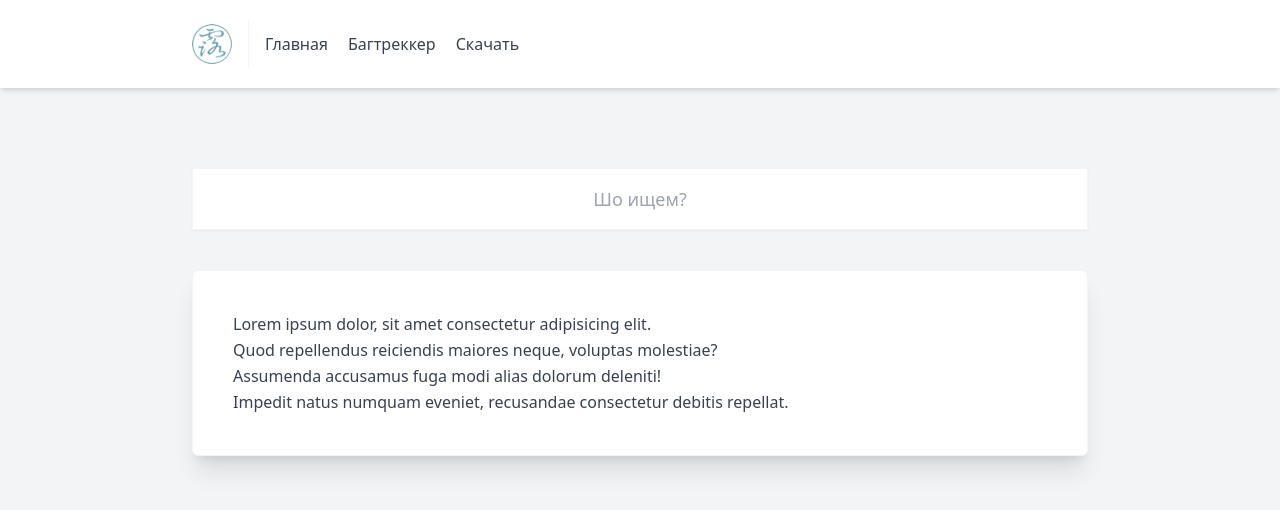
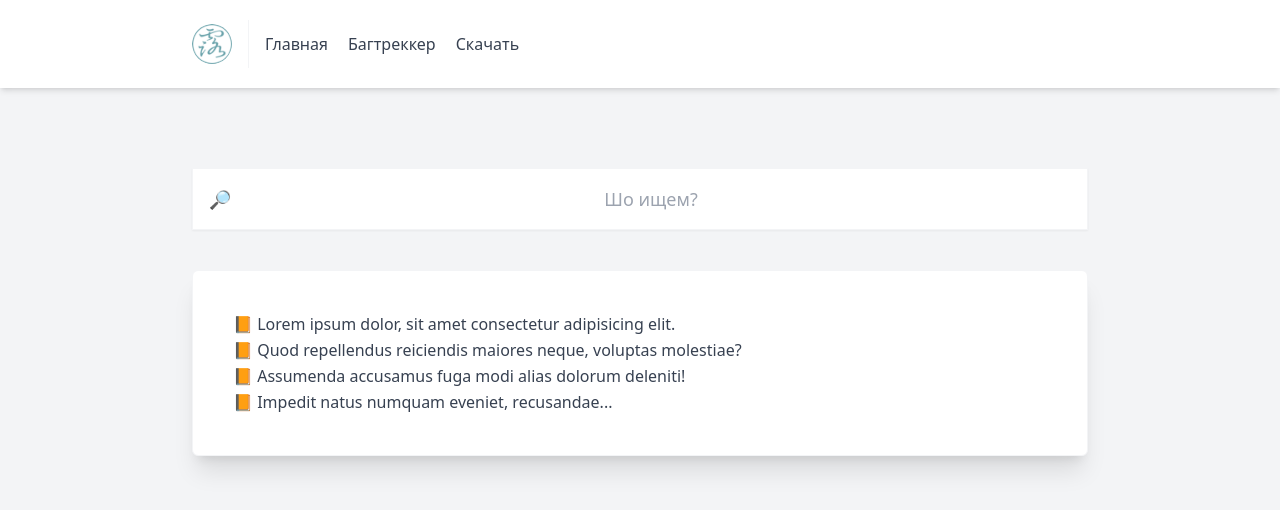
Before and after one commit to nyars-jiten/nyars, a Vue app: page /search-home in a window 1280 px wide. Shown: the top 510 px of the page. Built offline with nearby package versions, Linux system fonts and the light colour scheme.

Commit message:
improve locals & search home

```diff
--- a/src/components/search/the-input.vue
+++ b/src/components/search/the-input.vue
@@ -1,10 +1,13 @@
 <template>
-	<section>
+	<section
+		class="focus-within:scale-105 focus-within:shadow-2xl duration-150 ease-in-out border border-gray-100 text-lg shadow-sm bg-white flex items-center p-4"
+	>
+		<span class="select-none">🔎</span>
 		<input
 			v-model="store.request"
 			type="text"
-			class="focus:scale-105 focus:shadow-2xl outline-none duration-300 ease-in-out w-full border border-gray-100 text-lg text-center p-4 shadow-sm"
-			:placeholder="$t('search.input')"
+			class="text-center outline-none w-full"
+			:placeholder="$t(MessagesNames.SearchInput)"
 			@keydown.enter="searchImmediately"
 		/>
 	</section>
@@ -17,6 +20,7 @@
 
 	import { RouteName } from "@/rotuer/route-name";
 	import { useSearch } from "@/stores/search";
+	import { MessagesNames } from "@/locale/messages-names";
 
 	const store = useSearch();
 	const router = useRouter();
@@ -48,6 +52,8 @@
 
 		if (typeof request == "string") store.request = request;
 	});
+
+	// https://youtu.be/ERa9y6daDFY
 </script>
 
 <style scoped></style>
--- a/src/components/the-header.vue
+++ b/src/components/the-header.vue
@@ -10,12 +10,20 @@
 			</div>
 
 			<nav class="flex flex-wrap items-center text-base justify-center gap-5">
-				<a href="#" class="hover:text-red-900">{{ $t("header.home") }}</a>
-				<a href="#" class="hover:text-red-900">{{ $t("header.bugtracker") }}</a>
-				<a href="#" class="hover:text-red-900">{{ $t("header.download") }}</a>
+				<a href="#" class="hover:text-red-900">{{
+					$t(MessagesNames.HeaderHome)
+				}}</a>
+				<a href="#" class="hover:text-red-900">{{
+					$t(MessagesNames.HeaderBugTracker)
+				}}</a>
+				<a href="#" class="hover:text-red-900">{{
+					$t(MessagesNames.HeaderDownload)
+				}}</a>
 			</nav>
 		</div>
 	</header>
 </template>
 
-<script setup lang="ts"></script>
+<script setup lang="ts">
+	import { MessagesNames } from "@/locale/messages-names";
+</script>
--- a/src/locale/langs/ru.ts
+++ b/src/locale/langs/ru.ts
@@ -1,10 +1,15 @@
+import { MessagesNames } from "../messages-names";
+
 export const ru = {
-	header: {
-		home: "Главная",
-		bugtracker: "Багтреккер",
-		download: "Скачать",
-	},
-	search: {
-		input: 'Шо ищем?'
-	}
+	[MessagesNames.HeaderHome]: "Главная",
+	[MessagesNames.HeaderBugTracker]: "Багтреккер",
+	[MessagesNames.HeaderDownload]: "Скачать",
+
+	[MessagesNames.SearchInput]: "Шо ищем?",
+	[MessagesNames.SearchInfo]: [
+		"Lorem ipsum dolor, sit amet consectetur adipisicing elit.",
+		"Quod repellendus reiciendis maiores neque, voluptas molestiae?",
+		"Assumenda accusamus fuga modi alias dolorum deleniti!",
+		"Impedit natus numquam eveniet, recusandae...",
+	],
 };
--- /dev/null
+++ b/src/locale/messages-names.ts
@@ -0,0 +1,15 @@
+const enum _Names {
+	HeaderHome,
+	HeaderBugTracker,
+	HeaderDownload,
+	SearchInput,
+	SearchInfo,
+}
+
+export class MessagesNames {
+	static readonly HeaderHome = String(_Names.HeaderHome);
+	static readonly HeaderBugTracker = String(_Names.HeaderBugTracker);
+	static readonly HeaderDownload = String(_Names.HeaderDownload);
+	static readonly SearchInput = String(_Names.SearchInput);
+	static readonly SearchInfo = String(_Names.SearchInfo);
+}
--- a/src/pages/search/the-home.vue
+++ b/src/pages/search/the-home.vue
@@ -2,17 +2,12 @@
 	<section
 		class="bg-white p-10 leading-relaxed rounded-md shadow-xl border border-gray-100"
 	>
-		<ol>
-			<li>Lorem ipsum dolor, sit amet consectetur adipisicing elit.</li>
-			<li>Quod repellendus reiciendis maiores neque, voluptas molestiae?</li>
-			<li>Assumenda accusamus fuga modi alias dolorum deleniti!</li>
-			<li>
-				Impedit natus numquam eveniet, recusandae consectetur debitis repellat.
-			</li>
-		</ol>
+		<div v-for="info in $tm(MessagesNames.SearchInfo)">📙 {{ info }}</div>
 	</section>
 </template>
 
-<script setup lang="ts"></script>
+<script setup lang="ts">
+	import { MessagesNames } from "@/locale/messages-names";
+</script>
 
 <style scoped></style>
```
